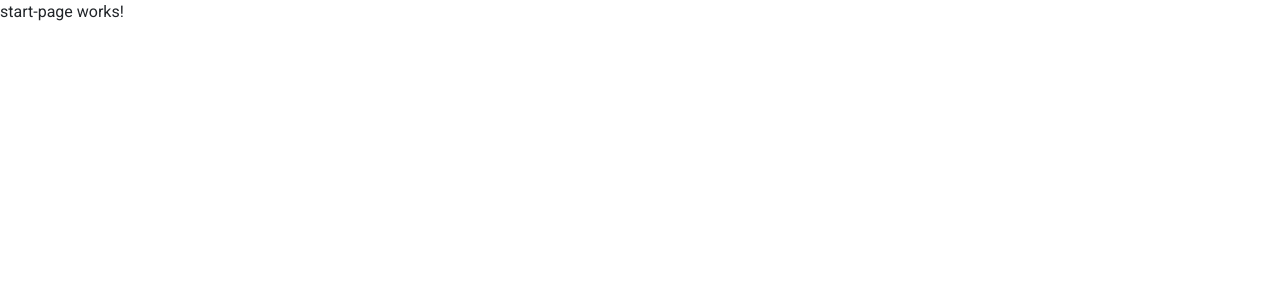
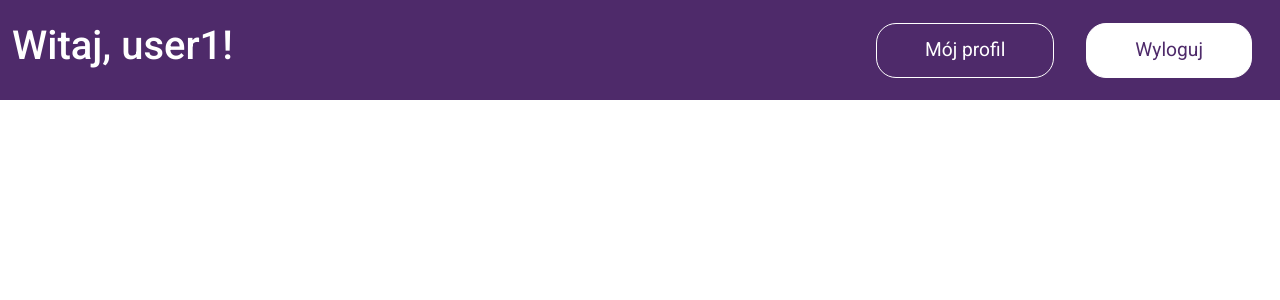
Before and after one commit to kwojtow/io-grupa-2, an Angular app in the folder frontend/: page /start in a window 1280 px wide. Shown: the top 300 px of the page. Built offline with nearby package versions, Linux system fonts and the light colour scheme.

Commit message:
add header

```diff
--- a/frontend/src/app/shared/components/register/register.component.html
+++ b/frontend/src/app/shared/components/register/register.component.html
@@ -4,6 +4,9 @@
     <div id="box" class="col-md-3 align-self-center">
       <h4>Rejestracja</h4>
       <form [formGroup]="signupForm">
+        <div *ngIf="showErrorMessage" class="errorMessage">
+          Podany login jest już zajęty
+        </div>
         <div class="form-group">
           <label for="email"></label>
           <input
@@ -70,9 +73,7 @@
                 Login nie może zawierać więcej niż 20 znaków
               </div>
             </div>
-            <div *ngIf="showErrorMessage" class="errorMessage">
-              Podany login jest już zajęty
-            </div>
+
           </div>
         </div>
 
--- a/frontend/src/app/shared/components/start-page/start-page.component.css
+++ b/frontend/src/app/shared/components/start-page/start-page.component.css
@@ -0,0 +1,33 @@
+#top-bar{
+    background-color: rgba(78, 42, 106, 100);
+    height: 100px;
+
+}
+
+#header{
+    color: white;
+}
+
+.btn {
+    border-radius: 20px;
+    font-size: larger;
+    height: 55px;
+
+
+}
+
+#buttons{
+    justify-content: right;
+}
+
+.btn-outline-primary{
+    background-color: rgba(78, 42, 106, 100);
+    color: rgba(255, 255, 255, 100);
+    border: 1px solid rgba(255, 255, 255, 100);
+}
+
+.btn-primary{
+    background-color: rgba(255, 255, 255, 100);
+    color: rgba(78, 42, 106, 100);
+    border: 1px solid rgba(255, 255, 255, 100);
+}
--- a/frontend/src/app/shared/components/start-page/start-page.component.html
+++ b/frontend/src/app/shared/components/start-page/start-page.component.html
@@ -1 +1,9 @@
-<p>start-page works!</p>
+<div class="container-fluid m-0 p-0">
+  <div id="top-bar" class="container-fluid d-flex justify-content-between align-items-center">
+    <h1 id="header">Witaj, user1!</h1>
+    <div>
+      <button class="btn btn-outline-primary px-5 mx-3">Mój profil</button>
+      <button class="btn btn-primary px-5 mx-3">Wyloguj</button>
+    </div>
+  </div>
+</div>
```
